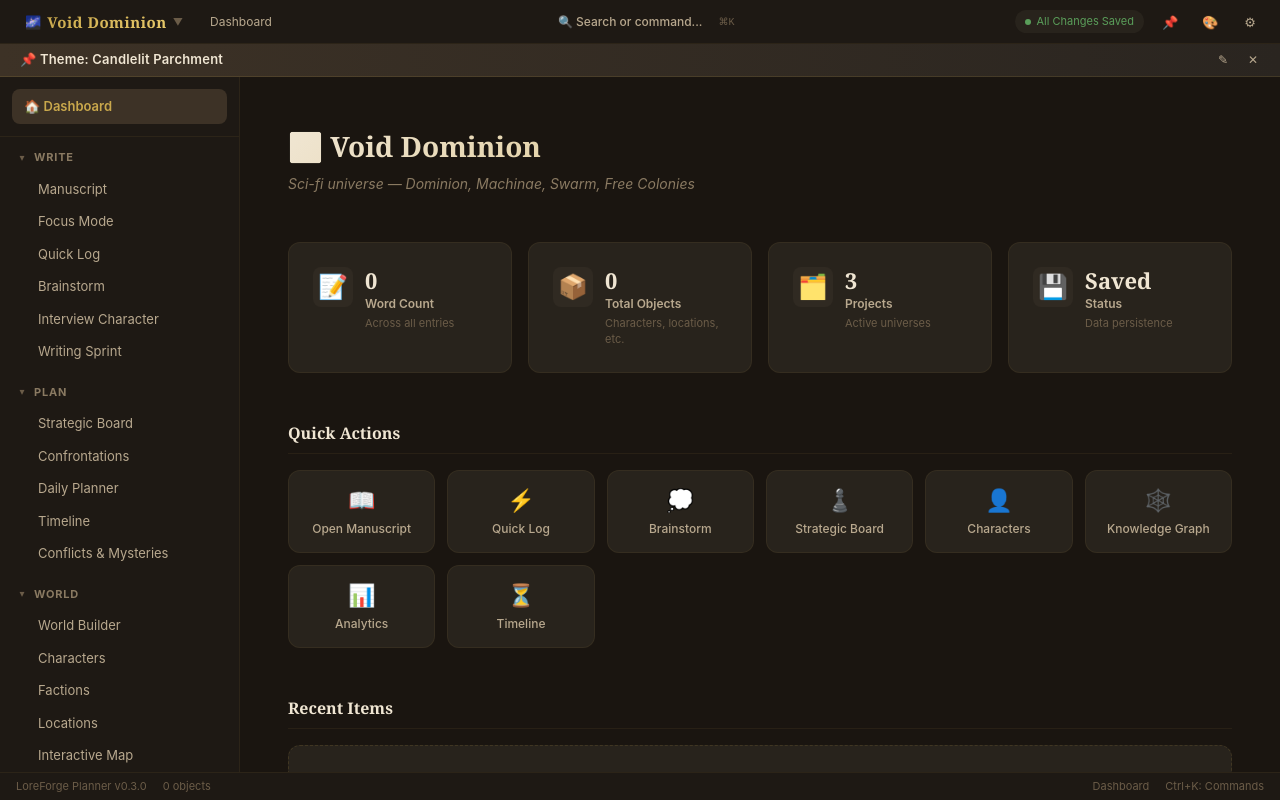
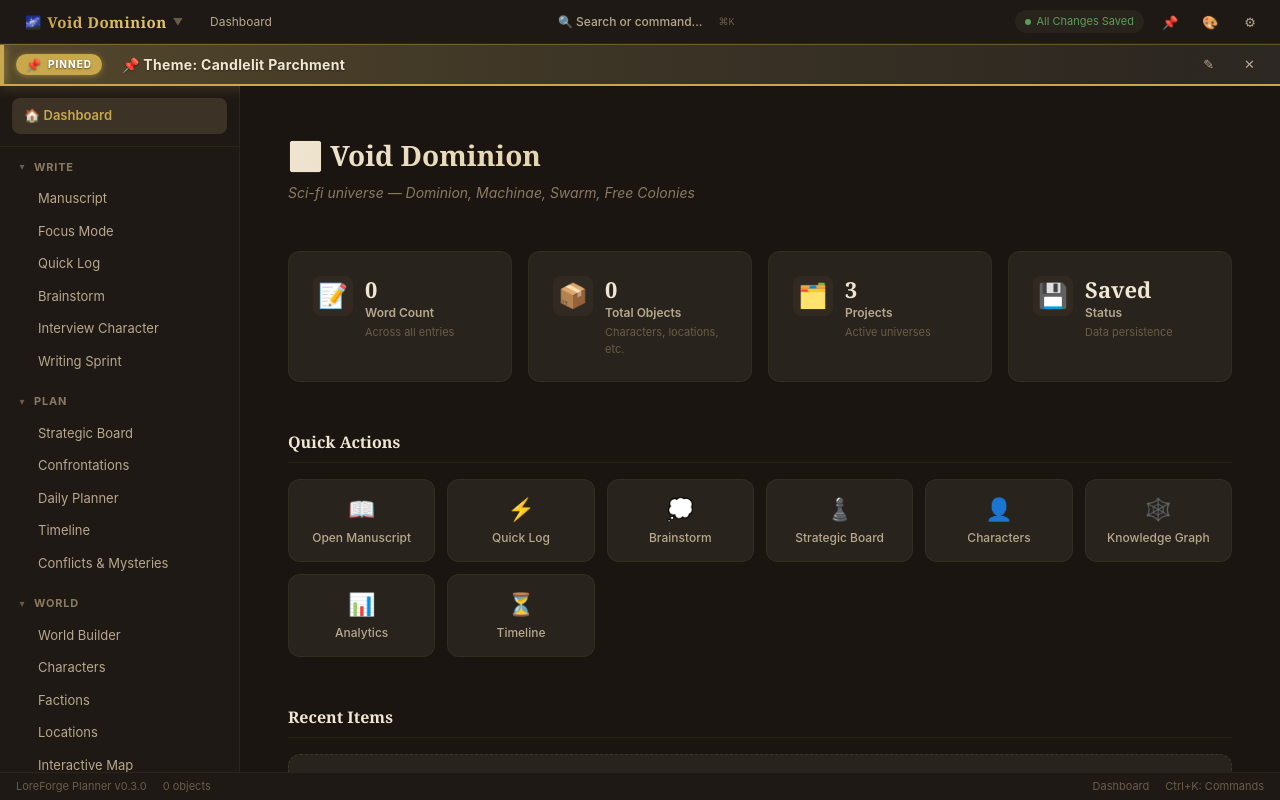
Before and after one commit to jordanmartinek/forgethelore, a website with bundled scripts: page index.html in a window 1280 px wide. Built offline with nearby package versions, Linux system fonts and the light colour scheme.

Commit message:
Make the reminder banner bold, stylish, and impossible to miss
Visual upgrade so the always-on reminder clearly stands apart from the top
bar and module content in every theme:
- Accent-colored gradient wash + a glowing left accent bar and a solid 2px
  accent bottom border frame the strip (colors derive from the active
  theme's --accent-primary, so it adapts across parchment/midnight/daylight/
  terminal).
- A rounded 'PINNED' pill (📌 + label) marks it as a deliberate reminder;
  white glyphs with a dark halo stay legible on any accent hue.
- Larger (14px), heavier (700) high-contrast text with a subtle shadow;
  taller 40px strip; edit/hide buttons get accent hover states; the edit
  input gets an accent focus ring.
- A slow, subtle shimmer sweep draws the eye (disabled under
  prefers-reduced-motion).
- Empty state renders as an italic invitation; the Focus Mode mirror shows
  the same PINNED badge for consistency.

Verified visually across all four themes. node --check clean, npm test green
(68 writing/spatial assertions), eslint 0 errors.

```diff
--- a/src/styles/components.css
+++ b/src/styles/components.css
@@ -100,17 +100,85 @@
 .reminder-banner {
   grid-column: 1 / -1;
   grid-row: 2;
+  position: relative;
   display: flex;
   align-items: center;
-  gap: var(--space-sm);
-  min-height: 30px;
-  padding: 4px var(--space-lg);
-  background: linear-gradient(90deg, var(--bg-active), var(--bg-elevated));
-  border-bottom: 1px solid var(--border-default);
-  box-shadow: var(--shadow-glow);
-  font-size: 13px;
+  gap: var(--space-md);
+  min-height: 40px;
+  padding: 6px var(--space-lg);
+  /* Warm accent wash so the strip clearly stands apart from the top bar and
+     content in every theme (colors come from theme CSS variables). */
+  background:
+    linear-gradient(90deg,
+      color-mix(in srgb, var(--accent-primary) 26%, var(--bg-elevated)) 0%,
+      color-mix(in srgb, var(--accent-primary) 12%, var(--bg-elevated)) 45%,
+      var(--bg-elevated) 100%);
+  border-top: 1px solid color-mix(in srgb, var(--accent-primary) 35%, transparent);
+  border-bottom: 2px solid var(--accent-primary);
+  box-shadow: 0 2px 14px color-mix(in srgb, var(--accent-primary) 22%, transparent);
+  font-size: 14px;
   color: var(--text-primary);
   overflow: hidden;
+}
+
+/* A bright accent bar down the leading edge — an unmissable "pinned" cue. */
+.reminder-banner::before {
+  content: '';
+  position: absolute;
+  left: 0;
+  top: 0;
+  bottom: 0;
+  width: 4px;
+  background: var(--accent-primary);
+  box-shadow: 0 0 10px var(--accent-primary);
+}
+
+/* Slow shimmer sweep to draw the eye without being distracting. */
+.reminder-banner::after {
+  content: '';
+  position: absolute;
+  inset: 0;
+  pointer-events: none;
+  background: linear-gradient(100deg, transparent 20%, rgba(255, 255, 255, 0.10) 50%, transparent 80%);
+  background-size: 220% 100%;
+  animation: reminder-shimmer 7s ease-in-out infinite;
+}
+
+@keyframes reminder-shimmer {
+  0%   { background-position: 140% 0; }
+  55%  { background-position: -40% 0; }
+  100% { background-position: -40% 0; }
+}
+
+@media (prefers-reduced-motion: reduce) {
+  .reminder-banner::after { animation: none; }
+}
+
+/* "PINNED" badge / pill. */
+.reminder-banner__badge {
+  flex-shrink: 0;
+  display: inline-flex;
+  align-items: center;
+  gap: 6px;
+  padding: 3px 10px;
+  border-radius: var(--radius-full);
+  background: var(--accent-primary);
+  /* White glyphs with a dark halo stay legible on any accent hue (gold, blue,
+     green) across all themes. */
+  color: #fff;
+  text-shadow: 0 1px 2px rgba(0, 0, 0, 0.55);
+  font-size: 10px;
+  font-weight: 800;
+  letter-spacing: 1px;
+  text-transform: uppercase;
+  box-shadow: 0 1px 6px color-mix(in srgb, var(--accent-primary) 55%, transparent);
+  z-index: 1;
+}
+
+.reminder-banner__badge-icon {
+  font-size: 12px;
+  line-height: 1;
+  filter: saturate(1.2);
 }
 
 .reminder-banner__text {
@@ -120,70 +188,87 @@
   white-space: nowrap;
   overflow: hidden;
   text-overflow: ellipsis;
-  font-weight: 600;
-  letter-spacing: 0.2px;
+  font-weight: 700;
+  font-size: 14px;
+  letter-spacing: 0.3px;
+  color: var(--text-primary);
+  text-shadow: 0 1px 2px rgba(0, 0, 0, 0.35);
   border-radius: var(--radius-sm);
-  padding: 2px 4px;
-  transition: background var(--transition-fast);
+  padding: 3px 8px;
+  transition: background var(--transition-fast), box-shadow var(--transition-fast);
+  z-index: 1;
 }
 
 .reminder-banner__text:hover,
 .reminder-banner__text:focus-visible {
-  background: rgba(255, 255, 255, 0.06);
+  background: color-mix(in srgb, var(--accent-primary) 18%, transparent);
+  box-shadow: inset 0 0 0 1px var(--border-accent);
   outline: none;
+}
+
+/* Placeholder state reads as an invitation, not a real reminder. */
+.reminder-banner__text--empty {
+  font-weight: 600;
+  font-style: italic;
+  color: var(--text-secondary);
+  text-shadow: none;
 }
 
 .reminder-banner__input {
   flex: 1;
   min-width: 0;
   background: var(--surface-1);
-  border: 1px solid var(--border-accent);
-  border-radius: var(--radius-sm);
+  border: 1px solid var(--accent-primary);
+  border-radius: var(--radius-md);
   color: var(--text-primary);
-  font-size: 13px;
-  font-weight: 600;
+  font-size: 14px;
+  font-weight: 700;
   font-family: inherit;
-  padding: 3px 8px;
+  padding: 5px 10px;
   outline: none;
+  box-shadow: 0 0 0 3px color-mix(in srgb, var(--accent-primary) 22%, transparent);
+  z-index: 1;
 }
 
 .reminder-banner__hint {
   flex-shrink: 0;
   font-size: 11px;
-  color: var(--text-muted);
+  color: var(--text-tertiary);
   white-space: nowrap;
+  z-index: 1;
 }
 
 .reminder-banner__btn {
   flex-shrink: 0;
   background: transparent;
-  border: none;
+  border: 1px solid transparent;
   color: var(--text-secondary);
   cursor: pointer;
-  font-size: 12px;
+  font-size: 13px;
   line-height: 1;
-  padding: 4px 6px;
+  padding: 5px 8px;
   border-radius: var(--radius-sm);
   transition: all var(--transition-fast);
+  z-index: 1;
 }
 
 .reminder-banner__btn:hover {
   color: var(--text-primary);
-  background: var(--bg-hover);
+  background: color-mix(in srgb, var(--accent-primary) 20%, transparent);
+  border-color: var(--border-accent);
 }
 
 /* Read-only mirror shown inside overlays (e.g. Focus Mode). */
 .reminder-banner--mirror {
-  display: block;
   grid-column: auto;
   grid-row: auto;
   min-height: 0;
-  padding: 6px var(--space-lg);
-  white-space: nowrap;
-  overflow: hidden;
-  text-overflow: ellipsis;
-  font-weight: 600;
-  box-shadow: none;
+}
+
+.reminder-banner--mirror::after { animation-duration: 9s; }
+
+.reminder-banner--mirror .reminder-banner__text--static {
+  cursor: default;
 }
 
 /* ─── Save Indicator ───────────────────────────────────────────────────────── */
--- a/src/ui/banner.js
+++ b/src/ui/banner.js
@@ -44,7 +44,12 @@ export function mountBannerInto(container) {
     // "click to add" placeholder on empty text, but the read-only mirror has no
     // edit affordance, so it simply hides when there's nothing to remind.
     mirror.style.display = isBannerEnabled() && getBannerText().trim() ? '' : 'none';
-    mirror.textContent = resolveBannerText();
+    mirror.innerHTML = '';
+    mirror.appendChild(h('span', { class: 'reminder-banner__badge', 'aria-hidden': 'true' },
+      h('span', { class: 'reminder-banner__badge-icon' }, '📌'),
+      h('span', { class: 'reminder-banner__badge-label' }, 'PINNED'),
+    ));
+    mirror.appendChild(h('span', { class: 'reminder-banner__text reminder-banner__text--static' }, resolveBannerText()));
   };
   paintMirror();
   const off = events.on(BANNER_CHANGED, paintMirror);
@@ -63,14 +68,21 @@ function paint(banner) {
   banner.innerHTML = '';
   if (!enabled) return;
 
+  // Leading badge makes the strip read as a deliberate, important reminder.
+  const badge = h('span', { class: 'reminder-banner__badge', 'aria-hidden': 'true' },
+    h('span', { class: 'reminder-banner__badge-icon' }, '📌'),
+    h('span', { class: 'reminder-banner__badge-label' }, 'PINNED'),
+  );
+
+  const hasText = !!resolveBannerText(text).trim();
   const label = h('span', {
-    class: 'reminder-banner__text',
+    class: `reminder-banner__text${hasText ? '' : ' reminder-banner__text--empty'}`,
     title: 'Click to edit this reminder. Use {theme} to show the current theme.',
     tabindex: '0',
     role: 'button',
     onclick: () => startEdit(banner),
     onkeydown: (e) => { if (e.key === 'Enter' || e.key === ' ') { e.preventDefault(); startEdit(banner); } },
-  }, resolveBannerText(text) || 'Click to add a persistent reminder…');
+  }, hasText ? resolveBannerText(text) : 'Click to add a persistent reminder…');
 
   const editBtn = h('button', {
     class: 'reminder-banner__btn', title: 'Edit reminder', 'aria-label': 'Edit reminder',
@@ -82,6 +94,7 @@ function paint(banner) {
     onclick: () => setBannerEnabled(false),
   }, '✕');
 
+  banner.appendChild(badge);
   banner.appendChild(label);
   banner.appendChild(editBtn);
   banner.appendChild(hideBtn);
```
